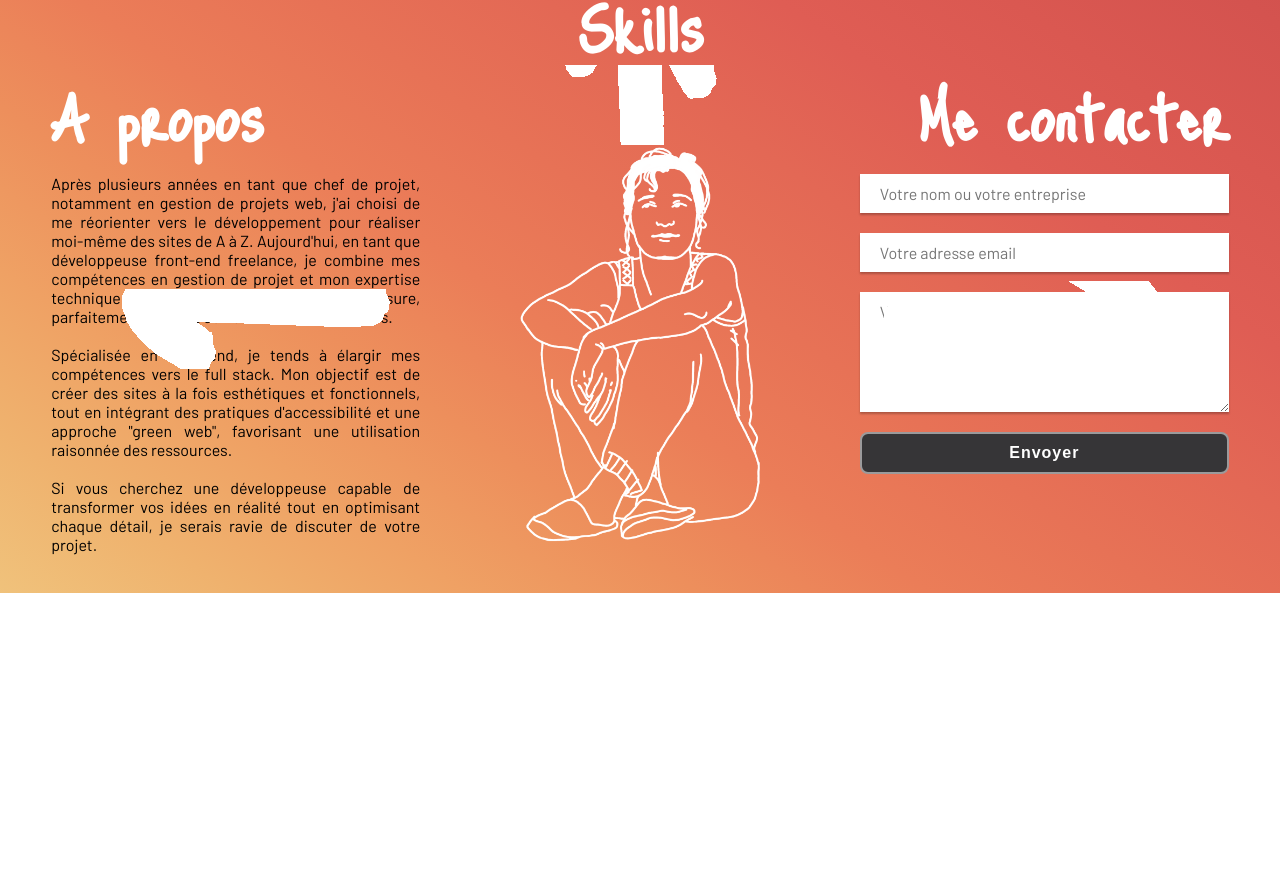
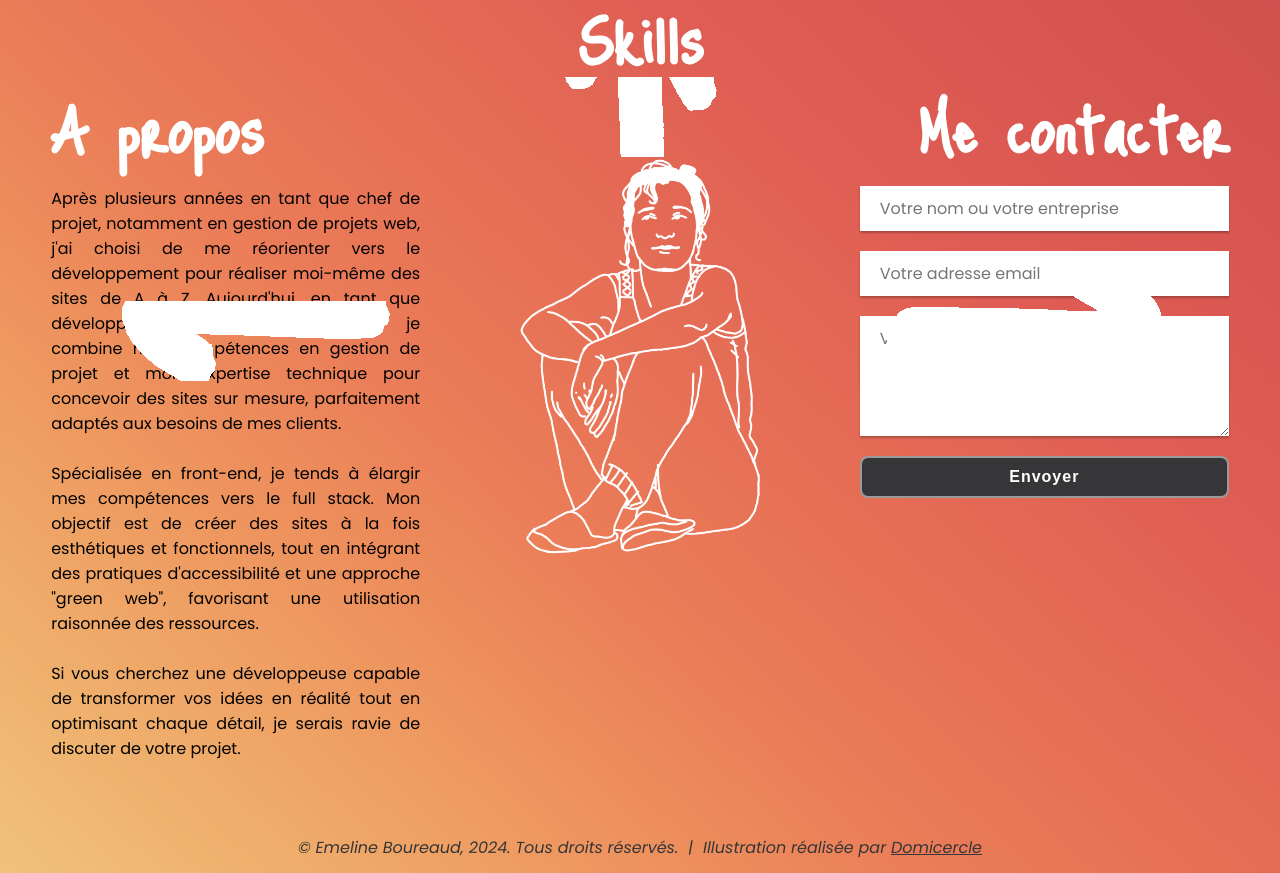
Before and after one commit to 3m3line/P12, a React (Vite) app: page / in a window 1280 px wide. Shown: the part 298-1171 px from the top of the page. Before the commit the page ends 891 px from the top, so only its background shows below. Built offline with nearby package versions, Linux system fonts and the light colour scheme; a web font is replaced by a local one.

Commit message:
creation footer

```diff
--- a/index.html
+++ b/index.html
@@ -11,7 +11,7 @@
     />
     <link rel="preconnect" href="https://fonts.gstatic.com" crossorigin />
     <link
-      href="https://fonts.googleapis.com/css2?family=Barlow:ital,wght@0,100;0,200;0,300;0,400;0,500;0,600;0,700;0,800;0,900;1,100;1,200;1,300;1,400;1,500;1,600;1,700;1,800;1,900&family=Josefin+Sans:ital,wght@0,100..700;1,100..700&display=swap"
+      href="https://fonts.googleapis.com/css2?family=Poppins:ital,wght@0,100;0,200;0,300;0,400;0,500;0,600;0,700;0,800;0,900;1,100;1,200;1,300;1,400;1,500;1,600;1,700;1,800;1,900&display=swap"
       rel="stylesheet"
     />
 
--- a/src/App.jsx
+++ b/src/App.jsx
@@ -101,7 +101,7 @@ function App() {
             <img src="./src/assets/fleche-haut.png" alt="fleche" className='fleche-haut'/>
             <img src="./src/assets/fleche-droite.png" alt="fleche" className='fleche-droite'/>
           </div>
-          <img src="./src/assets/test.png" alt="Représentation en dessin de votre développeuse Web Front" className='dessin'/>
+          <img src="./src/assets/test.png" alt="Représentation en dessin de votre développeuse Web Front, réalisée par Domicercle" title="Illustration réalisée par Domicercle (lien dans le footer)" className='dessin'/>
         </div>
         <article className='section-contact' id='contact'>
           <h2 className='fancy-text'>Me contacter</h2>
@@ -119,7 +119,11 @@ function App() {
       </section>
     </main>
     <footer>
-
+      <div>
+        <p>© Emeline Boureaud, 2024. Tous droits réservés.</p>
+        <p>|</p>
+        <p>Illustration réalisée par <a href="https://linktr.ee/domicercle" target="_blank" rel="noopener noreferrer">Domicercle</a></p>
+      </div>
     </footer>
 
     </>
--- a/src/App.scss
+++ b/src/App.scss
@@ -1,4 +1,5 @@
 main{
+    flex:1;
     margin: 3% 4%;
     .filters{
         text-align: center;
@@ -72,3 +73,19 @@ main{
         }
     }
 }
+footer{
+    margin-bottom: 1%;
+    div{
+        display: flex;
+        justify-content: center;
+        gap: 10px;
+        color: #363537;
+        font-style: italic;
+        a{
+            text-decoration: underline;
+            &:hover{
+                color:#C94A4A;
+            }
+        }
+    }
+}
--- a/src/Components/Card.scss
+++ b/src/Components/Card.scss
@@ -66,6 +66,7 @@
         max-height: 530px;
         overflow-y: auto;
         padding-right: 35px;
+        // Firefox, Edge, chrome
         scrollbar-width: thin;
         scrollbar-color: #C94A4A transparent;
         img{
@@ -80,7 +81,7 @@
         .tag-container, h2, p, .liens-modale{
             margin-top: 5%;
         }
-        p{
+        p, h2{
             text-align: justify;
         }
         .liens-modale{
--- a/src/index.css
+++ b/src/index.css
@@ -1,5 +1,5 @@
 :root {
-  font-family: "Barlow", sans-serif;
+  font-family: "Poppins", sans-serif;
   font-weight: 400;
   font-style: normal;
   line-height: normal;
@@ -8,8 +8,10 @@
 }
 
 #root {
-  width: 100%;
+  min-width: 100%;
   box-sizing: border-box;
+  display: flex;
+  flex-direction: column;
 }
 
 body {
@@ -57,5 +59,5 @@ img {
 }
 
 input, textarea {
-  font-family: "Barlow", sans-serif;
+  font-family: "Poppins", sans-serif;
 }
```
